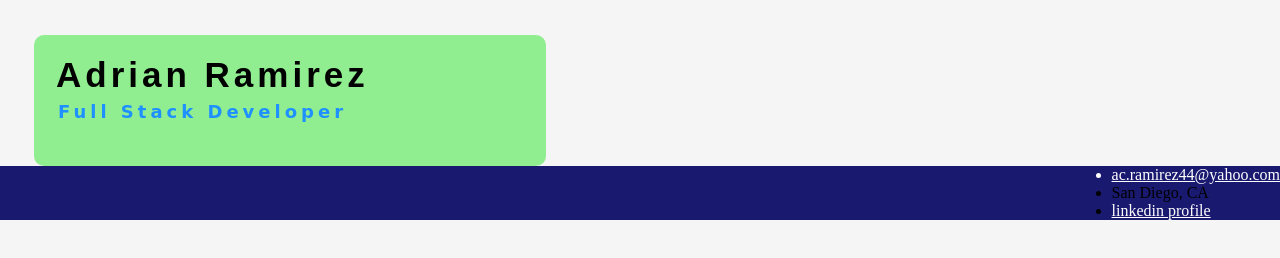
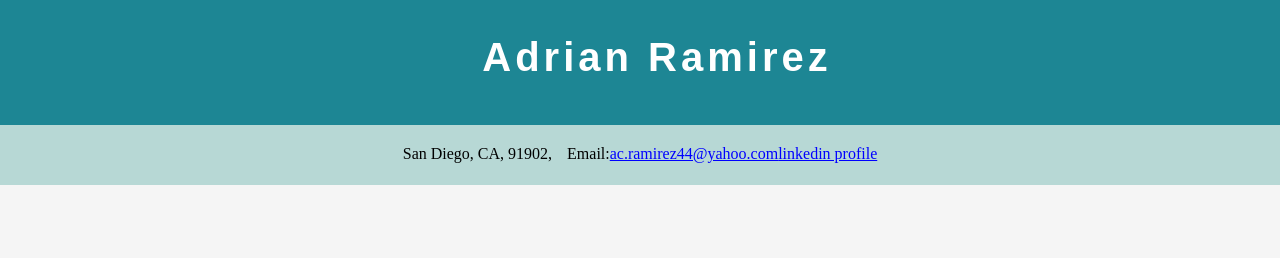
Before and after one commit to AdrianRamirez7/coverletter, a plain HTML site: page index.html in a window 1280 px wide. Drawn offline with Linux system fonts and the light colour scheme.

Commit message:
second commit

```diff
--- a/index.html
+++ b/index.html
@@ -8,14 +8,13 @@
 </head>
 <body>
     <div class="heading-box">
-        <h1>Adrian Ramirez</h1>
-        <h4>Full Stack Developer</h4>
+        <h1 class="name-heading">Adrian Ramirez</h1>
     </div>
     <div class="contact-box">
-        <ul>
-            <li class="email-text"><a href="mailto:ac.ramirez44@yahoo.com">ac.ramirez44@yahoo.com</a></li>
-            <li>San Diego, CA</li>
-            <li><a href="https://www.linkedin.com/in/adrian-ramirez-9170a0238/">linkedin profile</a></li>
+        <ul class="info-links">
+            <li class="first-list">San Diego, CA, 91902,</li>
+            Email:<li class="email-text"><a href="mailto:ac.ramirez44@yahoo.com">ac.ramirez44@yahoo.com</a></li>
+            <li class="last-list"><a href="https://www.linkedin.com/in/adrian-ramirez-9170a0238/">linkedin profile</a></li>
         </ul>
     </div>
 </body>
--- a/style.css
+++ b/style.css
@@ -9,26 +9,26 @@ body {
 }
 
 .heading-box {
-    margin-top: 35px;
-    margin-left: 34px;
-    background-color: lightgreen;
-    height: 115px;
-    width: 500px;
-    border-radius: 10px;
+    background-color: rgb(29, 134, 148);
+    height: 125px;
+    width: 100%;
+
 }
 
-.heading-box, h1 {
+.name-heading {
+    display: flex;
+    justify-content: center;
     font-family: sans-serif;
     font-size: 35px;
-    color: black;
-    padding-top: 10px;
-    padding-bottom: 6px;
+    color: white;
+    padding-top: 35px;
     letter-spacing: 4px;
     padding-left: 10px;
+    font-size: 40px;
 }
 
 .heading-box, h4 {
-    color: dodgerblue;
+    color: rgb(151, 177, 179);
     font-size: 18px;
     font-family: cursive;
     padding-left: 12px;
@@ -36,11 +36,27 @@ body {
 
 .contact-box {
     width: 100%;
+    background-color: rgb(183, 216, 213);
+    justify-content: end;
+    height: 60px;
+}
+
+.info-links {
+    list-style: none;
     display: flex;
-    background-color: midnightblue;
-    justify-content: end;
+    justify-content: center;
+    list-style: none;
+    padding-top: 20px;
 }
 
 a:link, .email-text {
-    color: white;
+    color: blue;
 }
+
+.first-list {
+    margin-right: 15px;
+}
+
+.last-list {
+
+}
```
